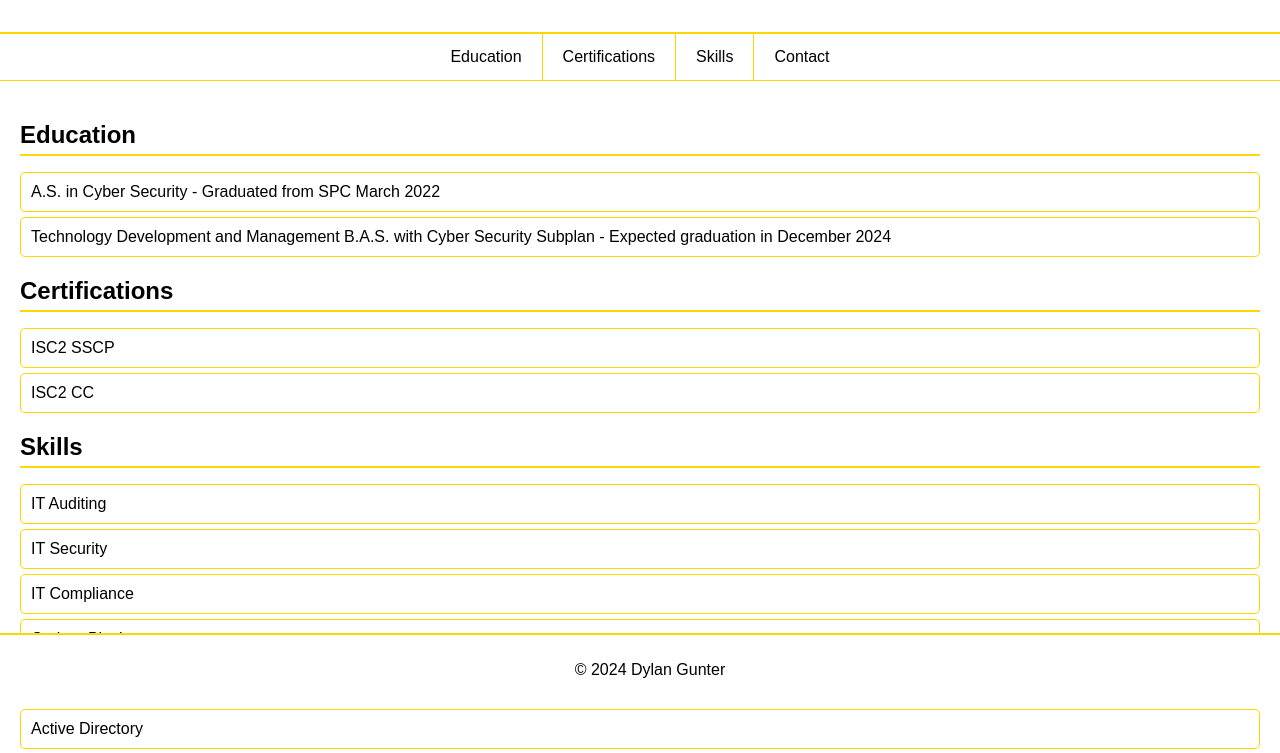
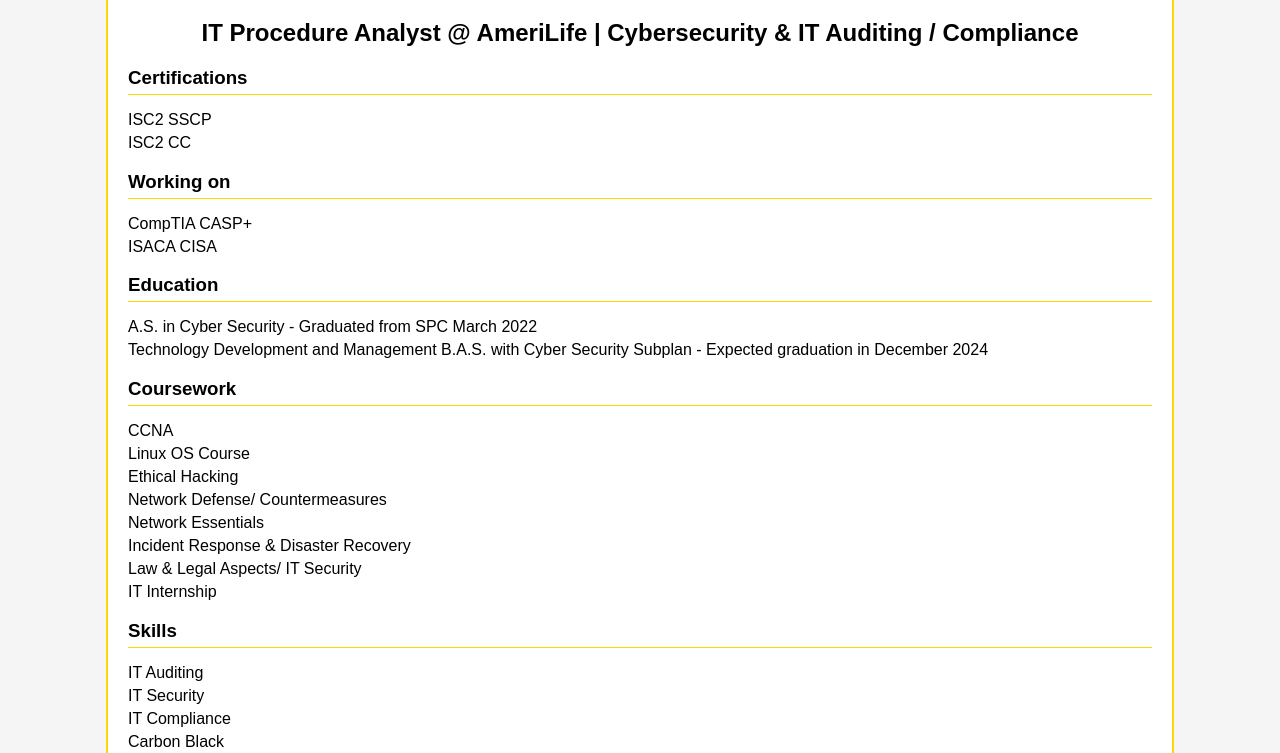
Before and after one commit to dgunter-imperial/dylangunterinfo, a plain HTML site: page index.html in a window 1280 px wide. Shown: the part 95-848 px from the top of the page. Drawn offline with Linux system fonts and the light colour scheme.

Commit message:
Update index.html

```diff
--- a/index.html
+++ b/index.html
@@ -3,109 +3,93 @@
 <head>
     <meta charset="UTF-8">
     <meta name="viewport" content="width=device-width, initial-scale=1.0">
-    <title>Dylan Gunter - IT Professional</title>
+    <title>Dylan Gunter - IT Procedure Analyst</title>
     <style>
         body {
+            background-color: #f5f5f5;
+            color: #000;
             font-family: Arial, sans-serif;
-            background-color: #ffffff;
-            color: #000000;
             margin: 0;
             padding: 0;
         }
-        header {
-            background-color: #ffffff;
+        .container {
+            width: 80%;
+            margin: 0 auto;
             padding: 20px;
+            border: 2px solid gold;
+            background-color: white;
+        }
+        h1, h2 {
             text-align: center;
-            border-bottom: 2px solid #ffd700;
         }
-        header h1 {
-            margin: 0;
-            color: #000000;
+        h1 {
+            border-bottom: 2px solid gold;
+            padding-bottom: 10px;
         }
-        nav {
-            display: flex;
-            justify-content: center;
-            background-color: #ffffff;
-            border-bottom: 1px solid #ffd700;
+        ul {
+            list-style-type: none;
+            padding: 0;
         }
-        nav a {
-            color: #000000;
-            padding: 14px 20px;
-            text-decoration: none;
-            text-align: center;
-            border-right: 1px solid #ffd700;
-        }
-        nav a:last-child {
-            border-right: none;
-        }
-        nav a:hover {
-            background-color: #f0f0f0;
-        }
-        .container {
-            padding: 20px;
+        li {
+            margin: 5px 0;
         }
         .section-title {
-            color: #000000;
-            border-bottom: 2px solid #ffd700;
+            border-bottom: 1px solid gold;
             padding-bottom: 5px;
             margin-bottom: 10px;
         }
-        .skills-list, .education-list, .certifications-list {
-            list-style-type: none;
-            padding: 0;
-        }
-        .skills-list li, .education-list li, .certifications-list li {
-            background-color: #ffffff;
-            margin: 5px 0;
-            padding: 10px;
-            border: 1px solid #ffd700;
-            border-radius: 5px;
-        }
-        footer {
-            background-color: #ffffff;
+        .contact, .social {
             text-align: center;
-            padding: 10px;
-            border-top: 2px solid #ffd700;
-            color: #000000;
-            position: fixed;
-            width: 100%;
-            bottom: 0;
-        }
-        footer a {
-            color: #000000;
-            text-decoration: none;
+            margin-top: 20px;
         }
     </style>
 </head>
 <body>
-    <header>
+    <div class="container">
         <h1>Dylan Gunter</h1>
-        <p>IT Procedure Analyst @ AmeriLife | Cybersecurity & IT Auditing / Compliance</p>
-    </header>
-    <nav>
-        <a href="#education">Education</a>
-        <a href="#certifications">Certifications</a>
-        <a href="#skills">Skills</a>
-        <a href="#contact">Contact</a>
-    </nav>
-    <div class="container">
-        <section id="education">
-            <h2 class="section-title">Education</h2>
-            <ul class="education-list">
+        <h2>IT Procedure Analyst @ AmeriLife | Cybersecurity & IT Auditing / Compliance</h2>
+
+        <div class="section">
+            <h3 class="section-title">Certifications</h3>
+            <ul>
+                <li>ISC2 SSCP</li>
+                <li>ISC2 CC</li>
+            </ul>
+        </div>
+
+        <div class="section">
+            <h3 class="section-title">Working on</h3>
+            <ul>
+                <li>CompTIA CASP+</li>
+                <li>ISACA CISA</li>
+            </ul>
+        </div>
+
+        <div class="section">
+            <h3 class="section-title">Education</h3>
+            <ul>
                 <li>A.S. in Cyber Security - Graduated from SPC March 2022</li>
                 <li>Technology Development and Management B.A.S. with Cyber Security Subplan - Expected graduation in December 2024</li>
             </ul>
-        </section>
-        <section id="certifications">
-            <h2 class="section-title">Certifications</h2>
-            <ul class="certifications-list">
-                <li>ISC2 SSCP</li>
-                <li>ISC2 CC</li>
+        </div>
+
+        <div class="section">
+            <h3 class="section-title">Coursework</h3>
+            <ul>
+                <li>CCNA</li>
+                <li>Linux OS Course</li>
+                <li>Ethical Hacking</li>
+                <li>Network Defense/ Countermeasures</li>
+                <li>Network Essentials</li>
+                <li>Incident Response & Disaster Recovery</li>
+                <li>Law & Legal Aspects/ IT Security</li>
+                <li>IT Internship</li>
             </ul>
-        </section>
-        <section id="skills">
-            <h2 class="section-title">Skills</h2>
-            <ul class="skills-list">
+        </div>
+
+        <div class="section">
+            <h3 class="section-title">Skills</h3>
+            <ul>
                 <li>IT Auditing</li>
                 <li>IT Security</li>
                 <li>IT Compliance</li>
@@ -126,14 +110,17 @@
                 <li>System Hardening</li>
                 <li>Networking</li>
             </ul>
-        </section>
-        <section id="contact">
-            <h2 class="section-title">Contact</h2>
-            <p>LinkedIn Profile: <a href="https://www.linkedin.com/in/dylankgunter" target="_blank">Dylan K. Gunter</a></p>
-        </section>
+        </div>
+
+        <div class="contact">
+            <h3 class="section-title">Contact</h3>
+            <p>gunterdk@yahoo.com</p>
+        </div>
+
+        <div class="social">
+            <h3 class="section-title">Social</h3>
+            <p><a href="https://www.linkedin.com/in/dylankgunter" target="_blank">LinkedIn</a></p>
+        </div>
     </div>
-    <footer>
-        <p>&copy; 2024 Dylan Gunter</p>
-    </footer>
 </body>
 </html>
```
